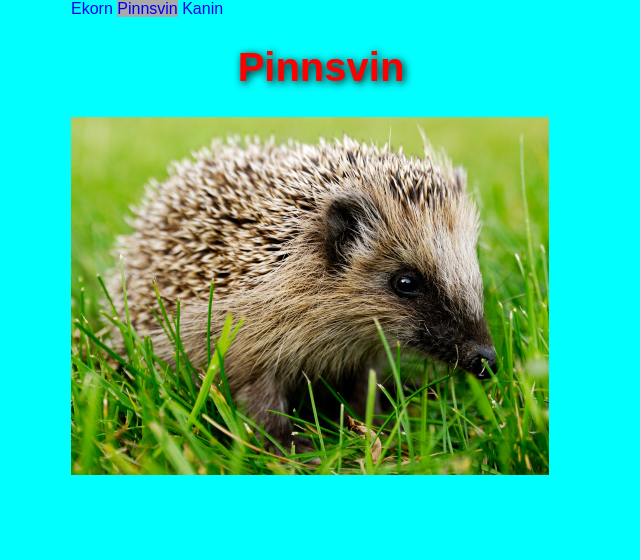
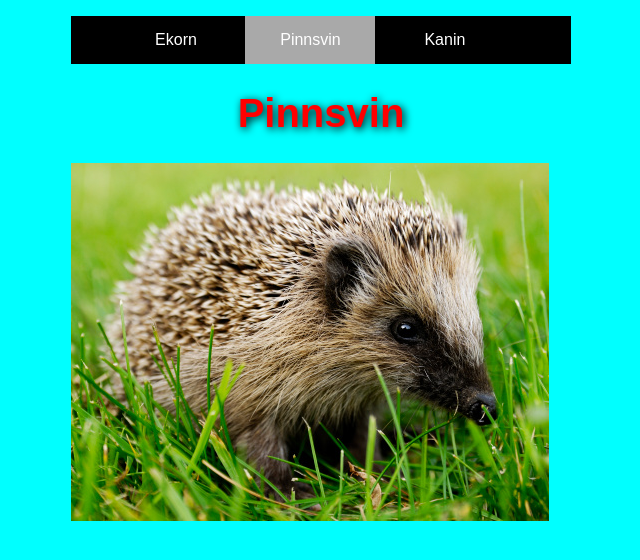
Before and after one commit to karimosling/Dyrenett_2, a plain HTML site: page Pinnsvin.html in a window 1280 px wide. Shown: the whole page, without its empty margins (319-959 px from the left). Drawn offline with Linux system fonts and the light colour scheme.

Commit message:
fikset noen lenker

```diff
--- a/Pinnsvin.html
+++ b/Pinnsvin.html
@@ -2,13 +2,17 @@
 <html lang="en">
 <head>
     <meta charset="UTF-8">
-    <title>Ekorn</title>
+    <title>Pinnsvin</title>
     <link rel="stylesheet" href="style1.css">
 </head>
 <body>
-    <a href="Ekorn.html">Ekorn</a>
-    <a class="aktiv" href="Pinnsvin.html">Pinnsvin</a>
-    <a href="Kanin.html">Kanin</a>
+<nav>
+    <ul>
+        <li><a href="Ekorn.html">Ekorn</a></li>
+        <li><a class="aktiv" href="Pinnsvin.html">Pinnsvin</a></li>
+        <li><a href="Kanin.html">Kanin</a></li>
+    </ul>
+</nav>
 <h1>Pinnsvin</h1>
     <img src="Bilder/pinnsvin.jpg" alt="Pinnsvin">
 </body>
```
Also changed, not shown: Kanin.html (+8 -4 lines).
